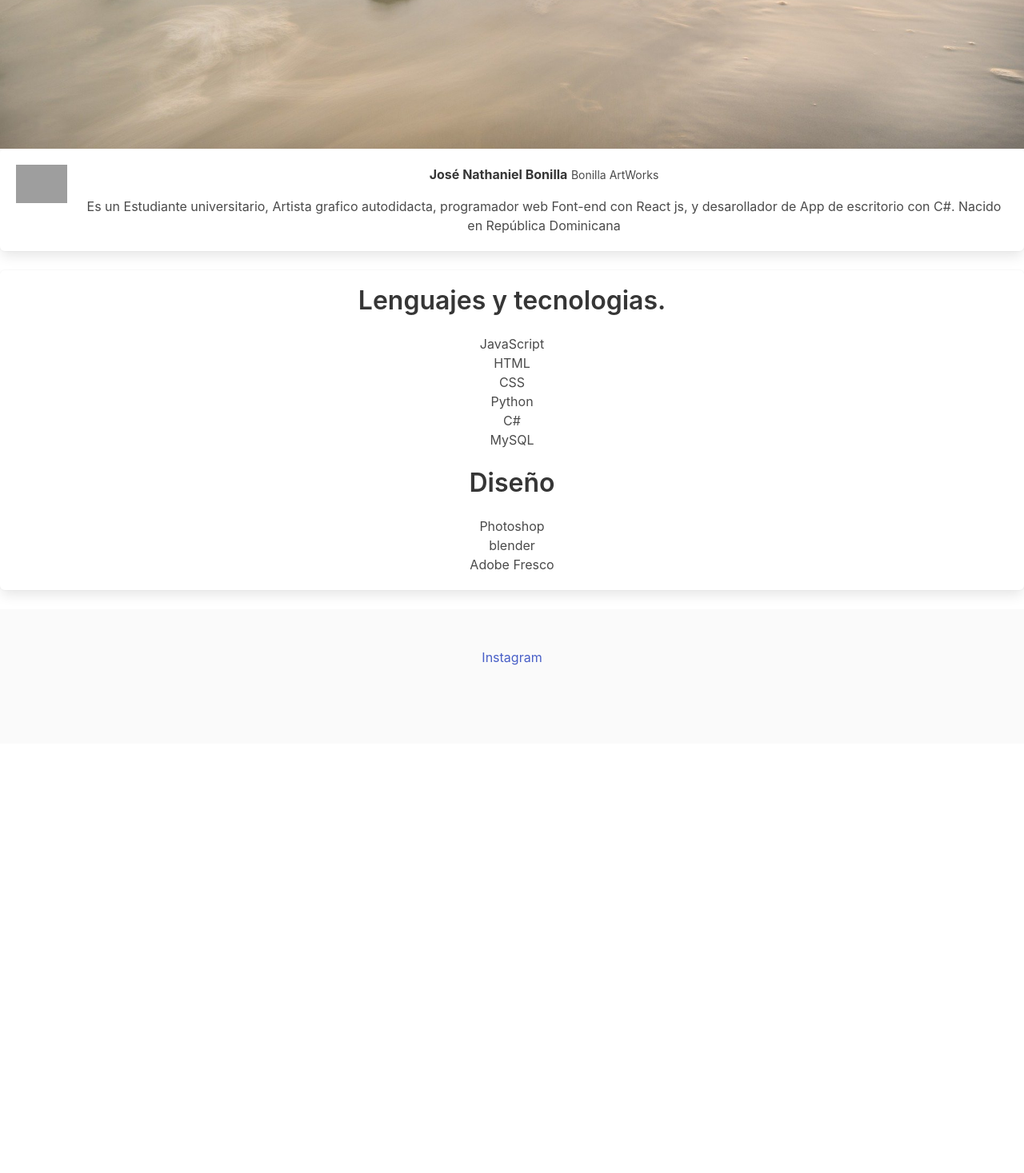
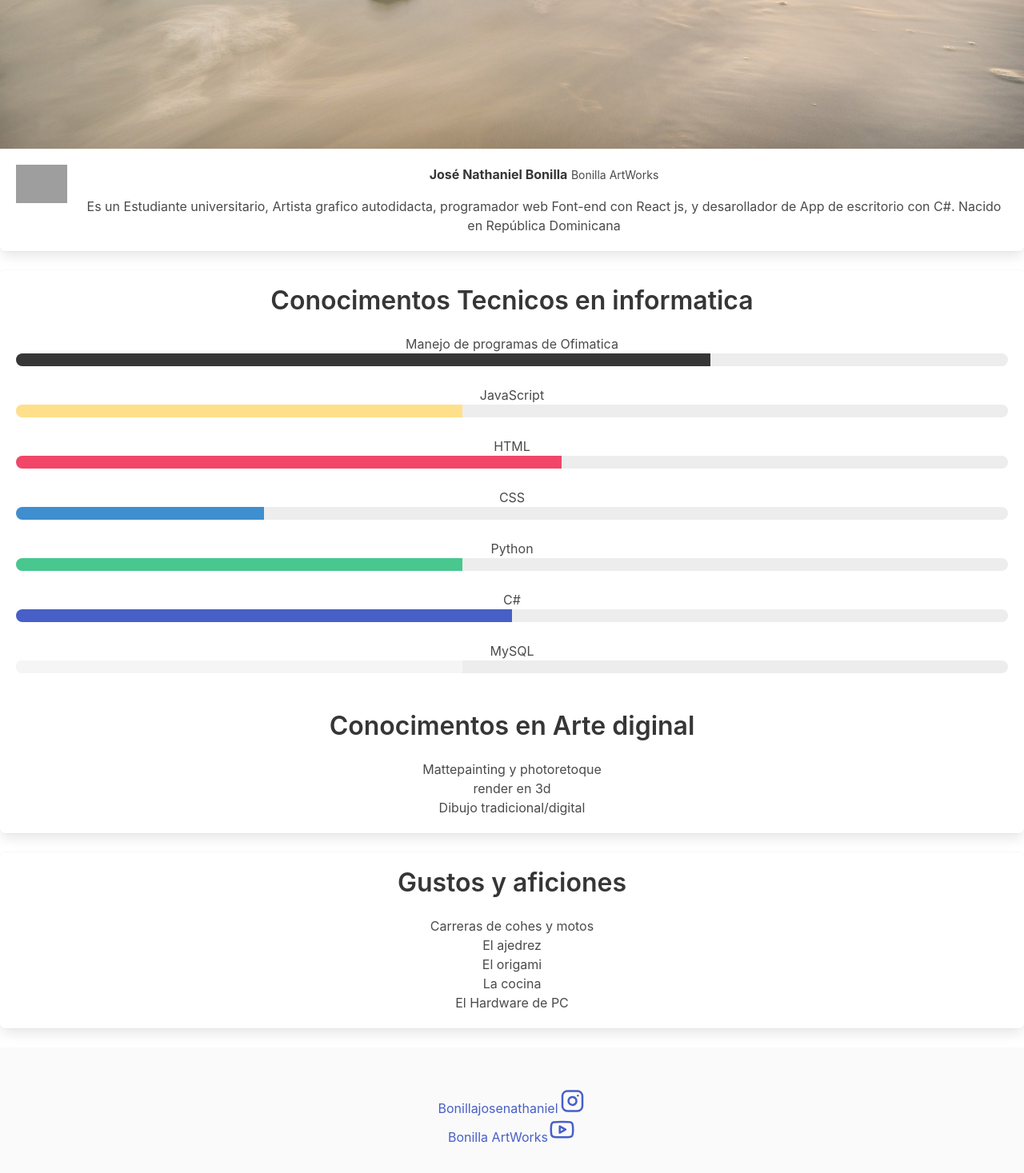
Before and after one commit to N4than13L/React-Js, a React (Create React App) app in the folder portafolio/: page / in a window 1280 px wide. Shown: the part 729-2196 px from the top of the page at 80% size. Before the commit the page ends 1659 px from the top, so only its background shows below. Built offline with nearby package versions, Linux system fonts and the light colour scheme; grey boxes are pictures that could not be loaded.

Commit message:
agregando metricas y agregando enrutamiento

```diff
--- a/portafolio/package.json
+++ b/portafolio/package.json
@@ -8,6 +8,7 @@
     "@testing-library/user-event": "^12.8.3",
     "react": "^17.0.2",
     "react-dom": "^17.0.2",
+    "react-icons": "^4.2.0",
     "react-scripts": "4.0.3",
     "web-vitals": "^1.1.1"
   },
--- a/portafolio/src/App.js
+++ b/portafolio/src/App.js
@@ -1,13 +1,20 @@
-import React, { Component} from 'react'
+import React, { Component} from 'react';
 import './App.css';
-import 'bulma/css/bulma.css'
+import 'bulma/css/bulma.css';
 import Home from './Pages/Home';
+import {BrowserRouter ,Switch, Route} from 'react-router-dom';
+import Coding from './Pages/Coding';
 
 class App extends Component {
   render(){
     return (
       <div className="App">
-        <Home/>
+        <BrowserRouter>
+        <Switch>
+          <Route path='/' exact component={Home} />
+          <Route path='/Coding' exact component={Coding}/>
+        </Switch>
+      </BrowserRouter>
       </div>
     );
   }
--- /dev/null
+++ b/portafolio/src/Pages/Coding.js
@@ -0,0 +1,16 @@
+import React, { Component} from 'react';
+import NavBar from '../components/NavBar';
+import '../App.css';
+import 'bulma/css/bulma.css'
+
+class Coding extends Component {
+    render() {
+        return(
+            <div className="">
+                <NavBar/>
+            </div>
+        )
+    }
+}
+
+export default Coding
--- a/portafolio/src/Pages/Home.js
+++ b/portafolio/src/Pages/Home.js
@@ -6,6 +6,7 @@ import Hero from '../components/Hero';
 import Info from '../components/Info';
 import Experience from '../components/Exprience';
 import Footer from '../components/Footer';
+import Likes from '../components/Likes';
 
 class Home extends Component{
     render(){
@@ -15,6 +16,7 @@ class Home extends Component{
                 <Hero/>
                 <Info/>
                 <Experience/>
+                <Likes/>
                 <Footer/>
             </div>
         )
--- a/portafolio/src/components/Exprience.js
+++ b/portafolio/src/components/Exprience.js
@@ -5,22 +5,34 @@ class Experience extends Component {
         return (
             <div className="box">
                 <h1 className="title">
-                    Lenguajes y tecnologias.
+                    Conocimentos Tecnicos en informatica
                 </h1>
+                <p>Manejo de programas de Ofimatica</p>
+                <progress className="progress is-dark" value="70" max="100">40</progress>
 
                 <p>JavaScript</p>
+                <progress class="progress is-warning" value="45" max="100">40%</progress>
+
                 <p>HTML</p>
+                <progress class="progress is-danger" value="55" max="100">40%</progress>
+
                 <p>CSS</p>
+                <progress class="progress is-info" value="25" max="100">40%</progress>
+
                 <p>Python</p>
+                <progress class="progress is-success" value="45" max="100">40%</progress>
+
                 <p>C#</p>
+                <progress class="progress is-link" value="50" max="100">40%</progress>
+
                 <p>MySQL</p>
-
+                <progress class="progress is-light" value="45" max="100">40%</progress>
                 <br/>
 
-                <h1 className="title">Diseño</h1>
-                <p>Photoshop</p>
-                <p>blender</p>
-                <p>Adobe Fresco</p>
+                <h1 className="title">Conocimentos en Arte diginal</h1>
+                <p>Mattepainting y photoretoque</p>
+                <p>render en 3d</p>
+                <p>Dibujo tradicional/digital</p>
             </div>
         );
     }
--- a/portafolio/src/components/Footer.js
+++ b/portafolio/src/components/Footer.js
@@ -1,10 +1,15 @@
 import React,{Component} from 'react';
+import { FiInstagram, FiYoutube } from 'react-icons/fi';
 
 class Footer extends Component {
     render(){
         return (
             <footer className="footer">
-                <a>Instagram</a>
+                <div style={{padding:2, margin:2}}>
+                  <a href="#" target="Blank">Bonillajosenathaniel<FiInstagram style={{width:35, height:30}}/></a>
+                  <br/>
+                  <a href="#" target="Blank">Bonilla ArtWorks<FiYoutube style={{width:35, height:30}}/></a>
+                </div>
             </footer>
         )
     }
--- /dev/null
+++ b/portafolio/src/components/Likes.js
@@ -0,0 +1,31 @@
+import React, { Component } from 'react'
+
+class Likes extends Component {
+    render(){
+        return(
+            <div className="box">
+                <div>
+                <p className="title">Gustos y aficiones</p>
+                <p>
+                    Carreras de cohes y motos
+                </p>
+                <p>
+                    El ajedrez
+                </p>
+                <p>
+                    El origami
+                </p>
+
+                <p>
+                    La cocina
+                </p>
+                <p>
+                    El Hardware de PC
+                </p>
+                </div>
+            </div>
+        )
+    }
+}
+
+export default Likes;
--- a/portafolio/src/components/NavBar.js
+++ b/portafolio/src/components/NavBar.js
@@ -1,5 +1,6 @@
 import React, { Component } from 'react'
 import { Link } from 'react-router-dom'
+import { FiHome, FiMenu } from 'react-icons/fi'
 
 
 class NavBar extends Component {
@@ -12,21 +13,22 @@ class NavBar extends Component {
          <nav className="navbar is-fixed-top is-info" role="navigation" aria-label="main-navigation">
              <div className="navbar-brand">
                 <Link to="/" className="navbar-item">
-                   José Nathaniel Bonilla
+                   <FiHome style={{width: 45, height:50}}/>
                 </Link>
 
-                <Link to="/"  role="button" className="navbar-burger is-title" aria-label="menu" aria-expanded="false" data-target="mainNavbar" onClick={toggleBurgerMenu}>
-                    Menu
+                <Link to="/" role="button" className="navbar-burger is-title" aria-label="menu" aria-expanded="false" data-target="mainNavbar" onClick={toggleBurgerMenu}>
+                    <FiMenu style={{width:45, height: 50}} />
                 </Link>
             </div>
 
              <div id="mainNavbar" className="navbar-menu">
                  <div className="navbar-end">
                     <Link to="/" className="navbar-item " onClick={toggleBurgerMenu}>Sobre Mi</Link>
-                    <Link to="/" className="navbar-item " onClick={toggleBurgerMenu}>Proyectos de programacion</Link>
+                    <Link to="/Coding" className="navbar-item " onClick={toggleBurgerMenu}>Proyectos de programacion</Link>
                     <Link to="" className="navbar-item " onClick={toggleBurgerMenu}>Proyectos Artisticos</Link>
                  </div>
              </div>
+
         </nav>
         );
     }
```
Also changed, not shown: portafolio/src/components/Software.js (added, +17 -0 lines), 1 other file (tests, documents, lock files or other folders).
